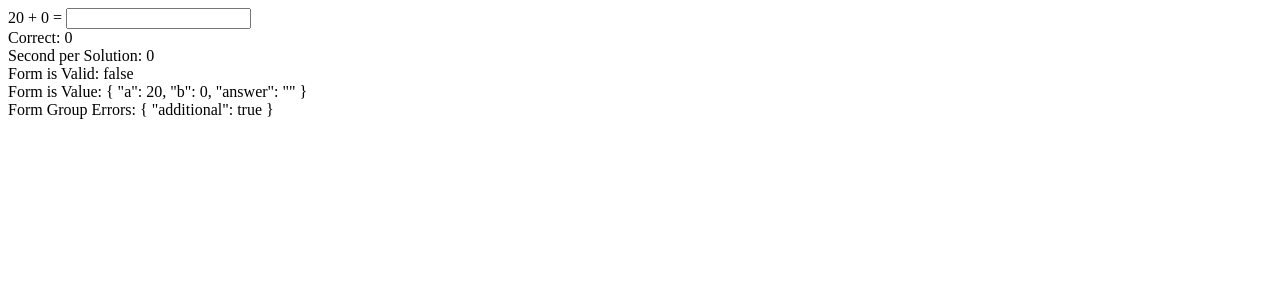
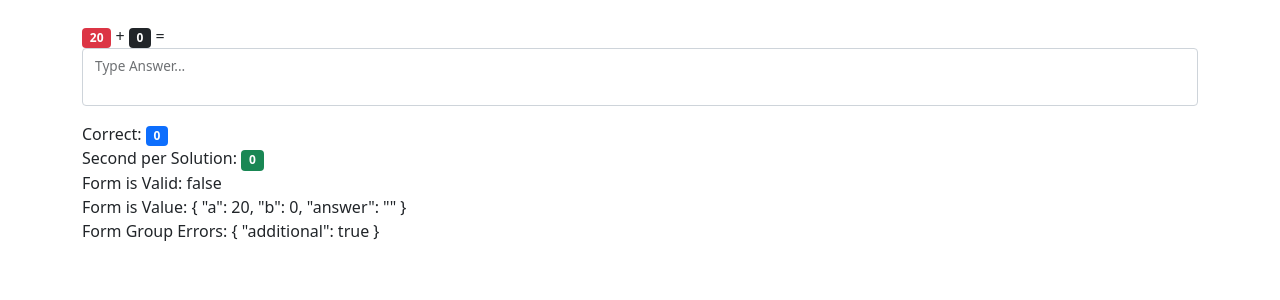
Before and after one commit to brjahanbani/MathGame, an Angular app: page / in a window 1280 px wide. Shown: the top 300 px of the page. Built offline with nearby package versions, Linux system fonts and the light colour scheme.

Commit message:
Adding Bootstrap to project

```diff
--- a/package.json
+++ b/package.json
@@ -18,6 +18,7 @@
     "@angular/platform-browser": "~13.1.0",
     "@angular/platform-browser-dynamic": "~13.1.0",
     "@angular/router": "~13.1.0",
+    "bootstrap": "^5.1.3",
     "rxjs": "~7.4.0",
     "tslib": "^2.3.0",
     "zone.js": "~0.11.4"
--- a/src/app/equation/equation.component.html
+++ b/src/app/equation/equation.component.html
@@ -1,9 +1,22 @@
-<form [formGroup]="mathForm">
-  {{a}} + {{b}} = <input type="number" formControlName="answer">
-</form>
+<br>
+<div class="container">
 
-<div>Correct: {{correct}} </div>
-<div>Second per Solution: {{secondPerSolution}} </div>
-<div>Form is Valid: {{mathForm.valid}} </div>
-<div>Form is Value: {{mathForm.value | json}} </div>
-<div>Form Group Errors: {{mathForm.errors | json}} </div>
+  <form [formGroup]="mathForm">
+    <span class="badge bg-danger">{{a}}</span> + <span class="badge bg-dark">{{b}}</span> =
+    <div class="form-floating mb-3">
+      <input type="number" formControlName="answer" id="floatingInput" class="form-control">
+      <label for="floatingInput">Type Answer...</label>
+    </div>
+  </form>
+
+  <div>Correct:
+    <span class="badge bg-primary">{{correct}}</span>
+
+  </div>
+
+  <div>Second per Solution: <span class="badge bg-success">{{secondPerSolution}}</span> </div>
+  <div>Form is Valid: {{mathForm.valid}} </div>
+  <div>Form is Value: {{mathForm.value | json}} </div>
+  <div>Form Group Errors: {{mathForm.errors | json}} </div>
+
+</div>
--- a/src/styles.css
+++ b/src/styles.css
@@ -1 +1,2 @@
 /* You can add global styles to this file, and also import other style files */
+@import 'bootstrap/dist/css/bootstrap.css';
```
Also changed, not shown: 1 other file (tests, documents, lock files or other folders).
